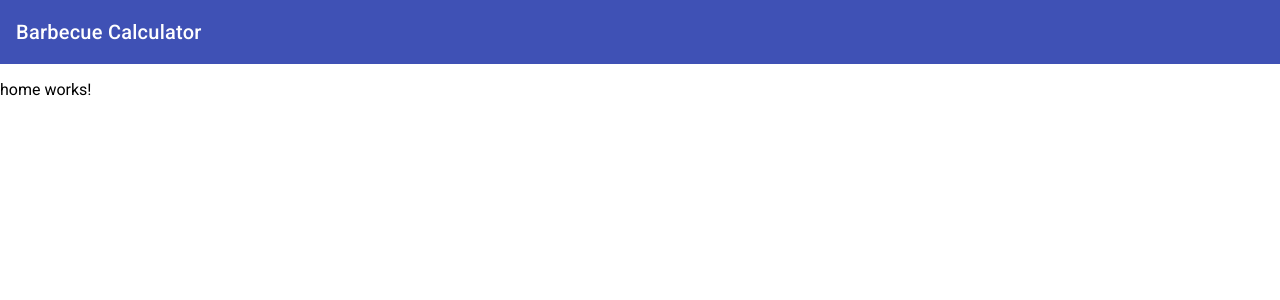
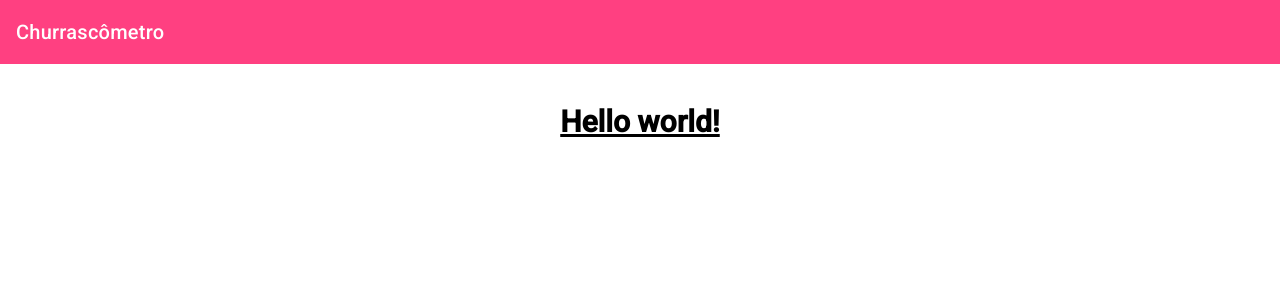
Before and after one commit to h1ghland3r/barbecue-calculator, an Angular app: page /home in a window 1280 px wide. Shown: the top 300 px of the page. Built offline with nearby package versions, Linux system fonts and the light colour scheme.

Commit message:
Add TailwindCSS to the project, Update Header and Home Components

```diff
--- a/package.json
+++ b/package.json
@@ -29,12 +29,16 @@
     "@angular/cli": "^17.3.6",
     "@angular/compiler-cli": "^17.3.0",
     "@types/jasmine": "~5.1.0",
+    "autoprefixer": "^10.4.19",
+    "install": "^0.13.0",
     "jasmine-core": "~5.1.0",
     "karma": "~6.4.0",
     "karma-chrome-launcher": "~3.2.0",
     "karma-coverage": "~2.2.0",
     "karma-jasmine": "~5.1.0",
     "karma-jasmine-html-reporter": "~2.1.0",
+    "postcss": "^8.4.38",
+    "tailwindcss": "^3.4.3",
     "typescript": "~5.4.2"
   }
 }
--- a/src/app/components/header/header.component.html
+++ b/src/app/components/header/header.component.html
@@ -1,4 +1,4 @@
-<mat-toolbar color="primary" aria-label="navigation">
+<mat-toolbar color="accent" aria-label="header navigation">
   <mat-toolbar-row>
     <h1>{{title}}</h1>
   </mat-toolbar-row>
--- a/src/app/components/header/header.component.ts
+++ b/src/app/components/header/header.component.ts
@@ -1,4 +1,4 @@
-import { Component } from '@angular/core';
+import { Component, OnChanges, OnDestroy, OnInit } from '@angular/core';
 import { MatToolbarModule } from '@angular/material/toolbar';
 
 @Component({
@@ -8,8 +8,23 @@ import { MatToolbarModule } from '@angular/material/toolbar';
   templateUrl: './header.component.html',
   styleUrl: './header.component.scss'
 })
-export class HeaderComponent {
+export class HeaderComponent implements OnInit, OnChanges, OnDestroy {
 
-  title: string = 'Barbecue Calculator';
+  title: string = 'Churrascômetro';
 
+  constructor() {
+    console.log('HeaderComponent constructor()');
+  }
+
+  public ngOnInit(): void {
+    console.log('HeaderComponent ngOnInit()');
+  }
+
+  public ngOnChanges(): void {
+    console.log('HeaderComponent ngOnChanges()');
+  }
+
+  public ngOnDestroy(): void {
+    console.log('HeaderComponent ngOnDestroy()');
+  }
 }
--- a/src/app/components/home/home.component.html
+++ b/src/app/components/home/home.component.html
@@ -1 +1,7 @@
-<p>home works!</p>
+<section class="content p-10">
+  <div class="text-center">
+    <h1 class="text-3xl font-bold underline">
+      Hello world!
+    </h1>
+  </div>
+</section>
--- /dev/null
+++ b/tailwind.config.js
@@ -0,0 +1,10 @@
+/** @type {import('tailwindcss').Config} */
+module.exports = {
+  content: [
+    "./src/**/*.{html,ts}",
+  ],
+  theme: {
+    extend: {},
+  },
+  plugins: [],
+}
```
Also changed, not shown: src/styles.scss (+11 -2 lines), 1 other file (tests, documents, lock files or other folders).
